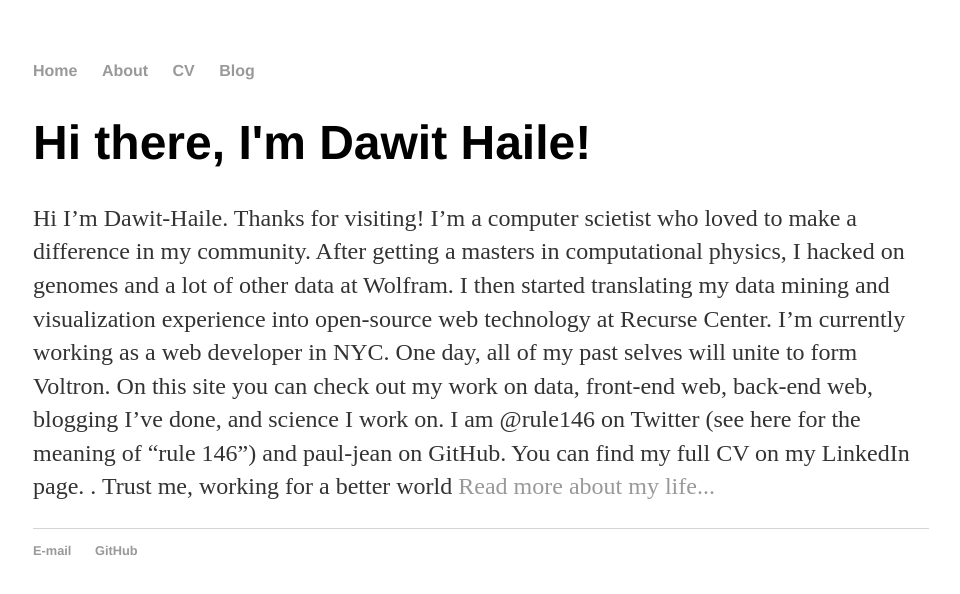
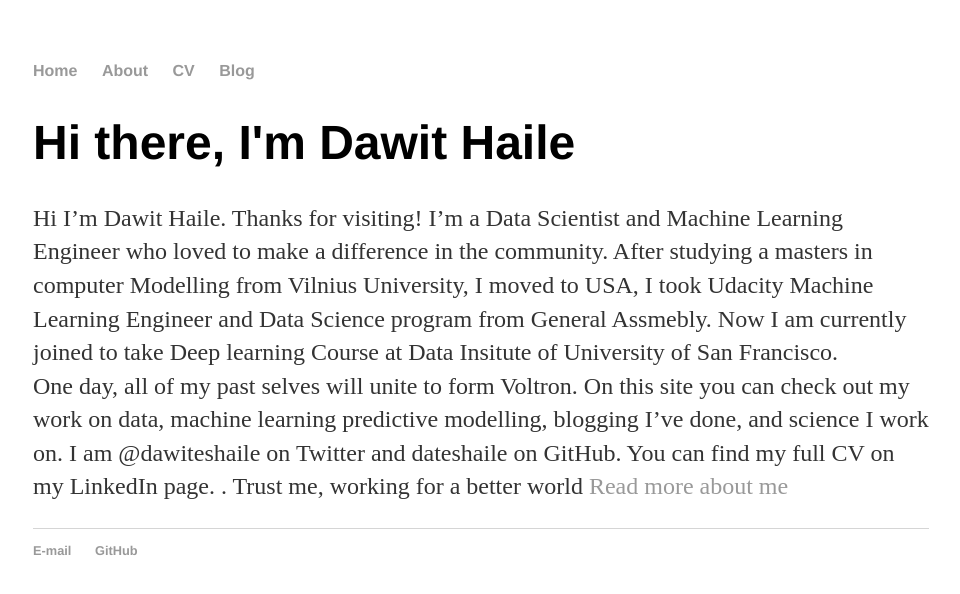
Before and after one commit to dateshaile/dateshaile.github.io, a Jekyll site: the page built from index.html, in a window 1280 px wide. Shown: the top 594 px of the page, without its empty margins (159-1119 px from the left). Built offline with Jekyll 4.4.1, drawn with Linux system fonts in a browser that asks for light colours.

Commit message:
update aboout me

```diff
--- a/index.html
+++ b/index.html
@@ -4,7 +4,8 @@ title: Dawit T Haile, Data Lover
 ---
 
 		<div class="blurb">
-			<h1>Hi there, I'm Dawit Haile!</h1>
-			<p>Hi I’m Dawit-Haile. Thanks for visiting! I’m a computer scietist who loved to make a difference in my community. After getting a masters in computational physics, I hacked on genomes and a lot of other data at Wolfram. I then started translating my data mining and visualization experience into open-source web technology at Recurse Center. I’m currently working as a web developer in NYC. One day, all of my past selves will unite to form Voltron. On this site you can check out my work on data, front-end web, back-end web, blogging I’ve done, and science I work on. I am @rule146 on Twitter (see here for the meaning of “rule 146”) and paul-jean on GitHub. You can find my full CV on my LinkedIn page.
- <em> </em>. Trust me, working for a better world <a href="/about">Read more about my life...</a></p>
+			<h1>Hi there, I'm Dawit Haile</h1>
+			<p>Hi I’m Dawit Haile. Thanks for visiting! I’m a Data Scientist and Machine Learning Engineer who loved to make a difference in the community. After studying a masters in computer Modelling from Vilnius University, I moved to USA, I took Udacity Machine Learning Engineer and Data Science program from General Assmebly. Now I  am currently joined to take Deep learning Course at Data Insitute of University of San Francisco. <br>
+			One day, all of my past selves will unite to form Voltron. On this site you can check out my work on data, machine learning predictive modelling, blogging I’ve done, and science I work on. I am @dawiteshaile on Twitter and dateshaile on GitHub. You can find my full CV on my LinkedIn page.
+ <em> </em>. Trust me, working for a better world <a href="/about">Read more about me</a></p>
 		</div>
```
